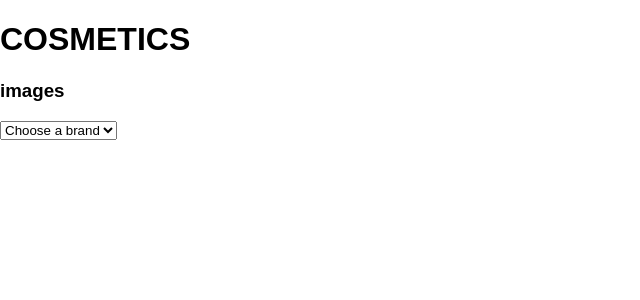
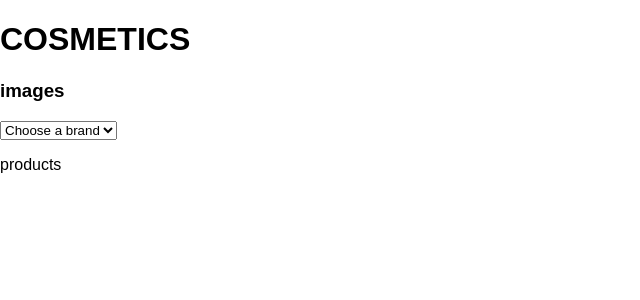
Before and after one commit to hdpuk86/react-makeup-page, a React (Create React App) app: page / in a window 1280 px wide. Shown: the top 300 px of the page, without its empty margins (0-640 px from the left). Built offline with nearby package versions, Linux system fonts and the light colour scheme.

Commit message:
adds ProductBox component

```diff
--- a/src/containers/makeupBox.js
+++ b/src/containers/makeupBox.js
@@ -1,7 +1,7 @@
 import React from 'react';
 import ImageBox from './imageBox';
 import BrandSelector from '../components/brandSelector.js';
-
+import ProductBox from './productBox';
 
 class MakeupBox extends React.Component {
 
@@ -11,7 +11,7 @@ class MakeupBox extends React.Component {
         <h1>COSMETICS</h1>
         <ImageBox/>
         <BrandSelector/>
-        {/* productcontainer */}
+        <ProductBox/>
       </div>
     )
   }
--- /dev/null
+++ b/src/containers/productBox.js
@@ -0,0 +1,13 @@
+import React from 'react';
+
+class ProductBox extends React.Component {
+
+  render(){
+    return(
+      <p>products</p>
+    )
+  }
+
+}
+
+export default ProductBox;
```
